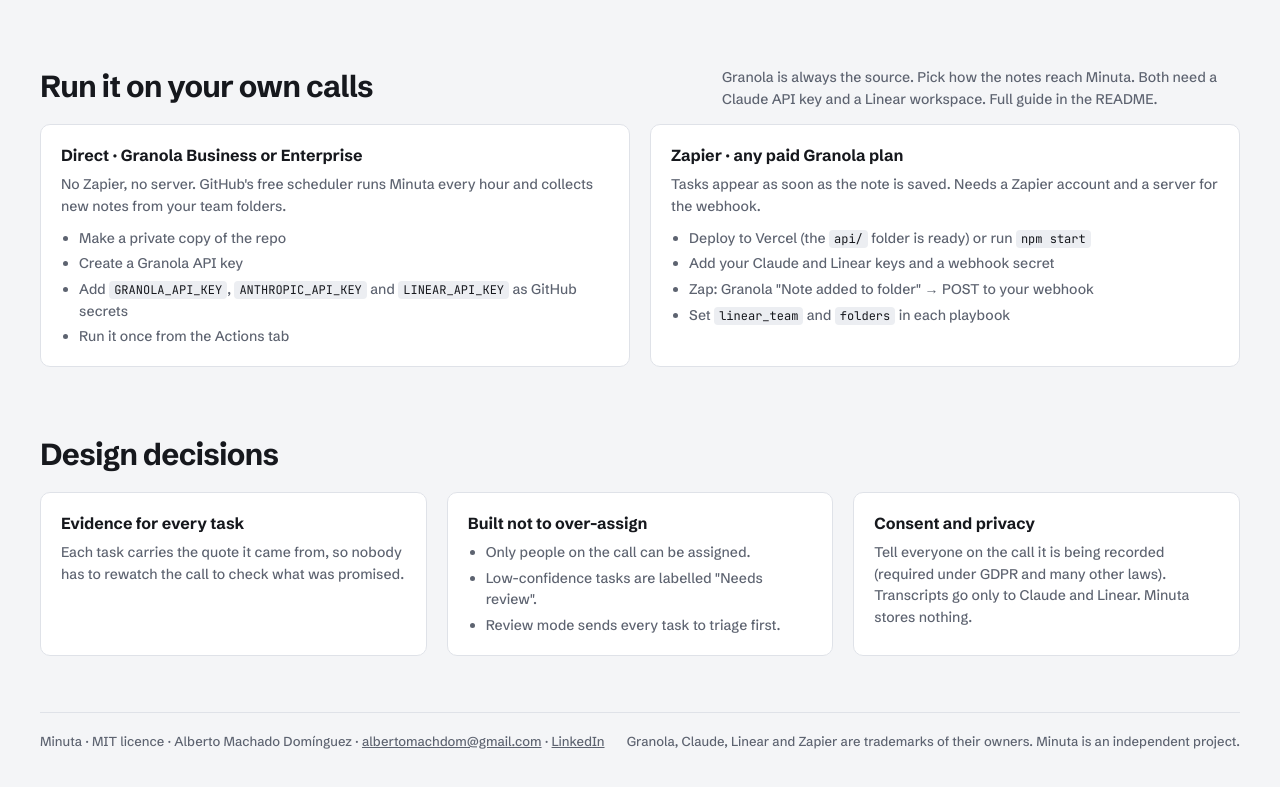
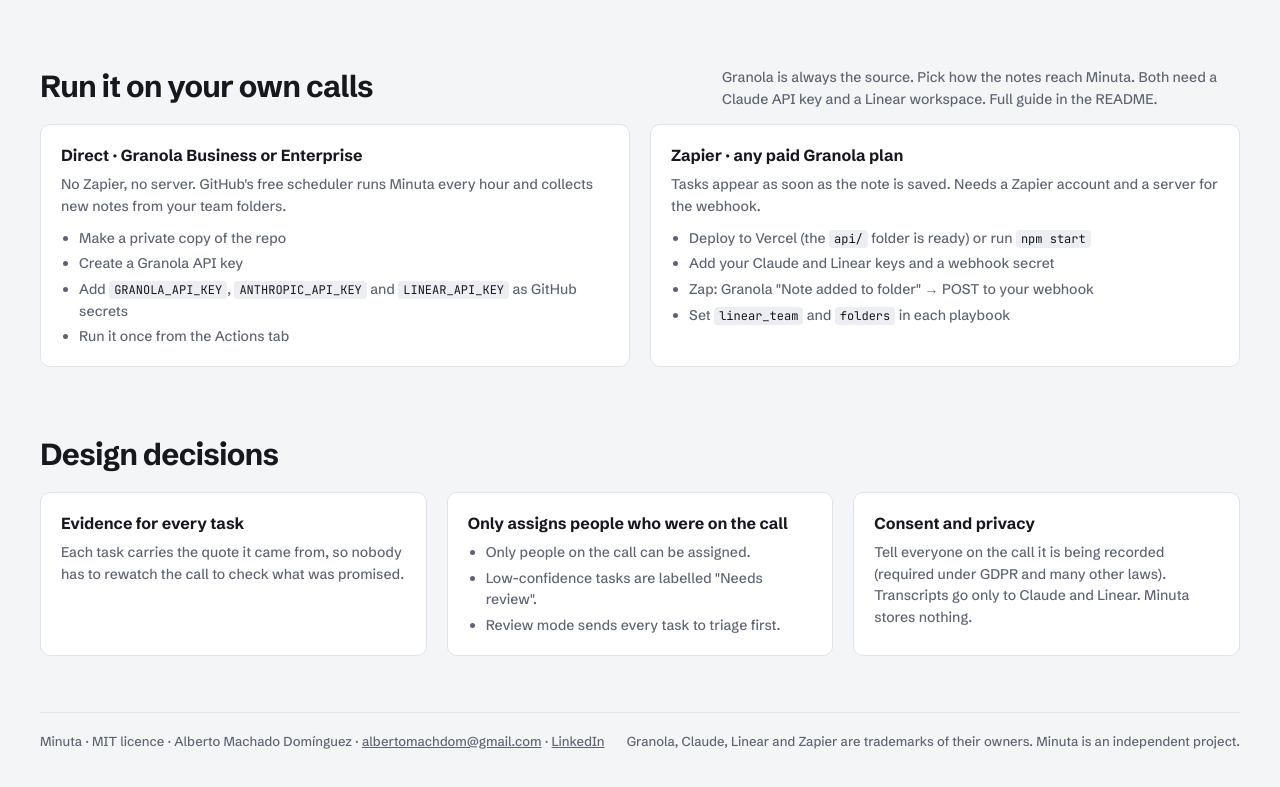
Before and after one commit to amachadod/minuta, a website: page docs/index.html in a window 1280 px wide. Shown: the part 2402-3189 px from the top of the page. Drawn offline with Linux system fonts and the light colour scheme.

Commit message:
Demo: clearer heading for the assignment safeguard

```diff
--- a/docs/index.html
+++ b/docs/index.html
@@ -254,7 +254,7 @@
     <div class="sec-h"><h2>Design decisions</h2></div>
     <div class="cols">
       <div class="panel note"><h3>Evidence for every task</h3><p>Each task carries the quote it came from, so nobody has to rewatch the call to check what was promised.</p></div>
-      <div class="panel note"><h3>Built not to over-assign</h3><ul><li>Only people on the call can be assigned.</li><li>Low-confidence tasks are labelled "Needs review".</li><li>Review mode sends every task to triage first.</li></ul></div>
+      <div class="panel note"><h3>Only assigns people who were on the call</h3><ul><li>Only people on the call can be assigned.</li><li>Low-confidence tasks are labelled "Needs review".</li><li>Review mode sends every task to triage first.</li></ul></div>
       <div class="panel note"><h3>Consent and privacy</h3><p>Tell everyone on the call it is being recorded (required under GDPR and many other laws). Transcripts go only to Claude and Linear. Minuta stores nothing.</p></div>
     </div>
   </section>
```
